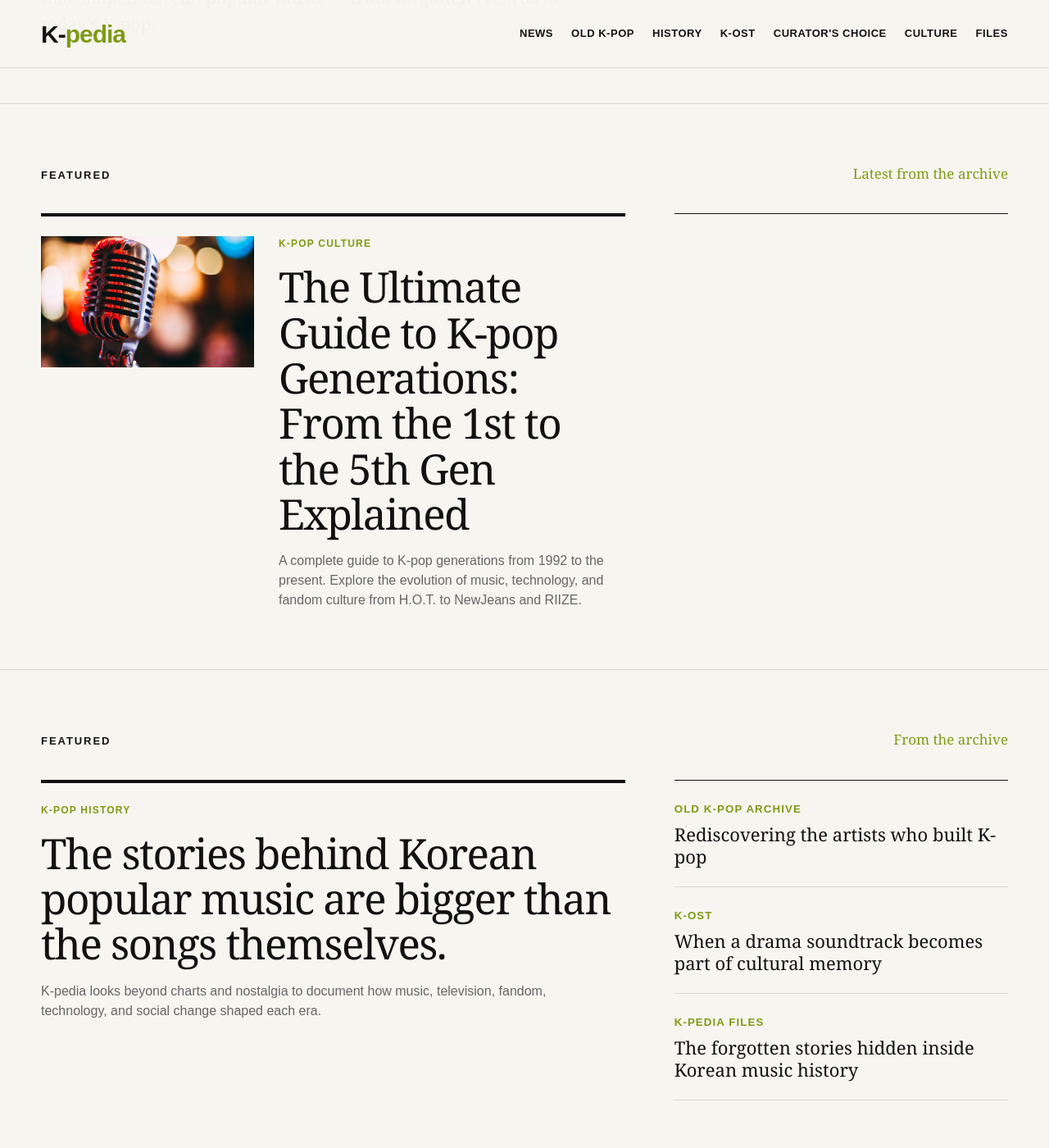
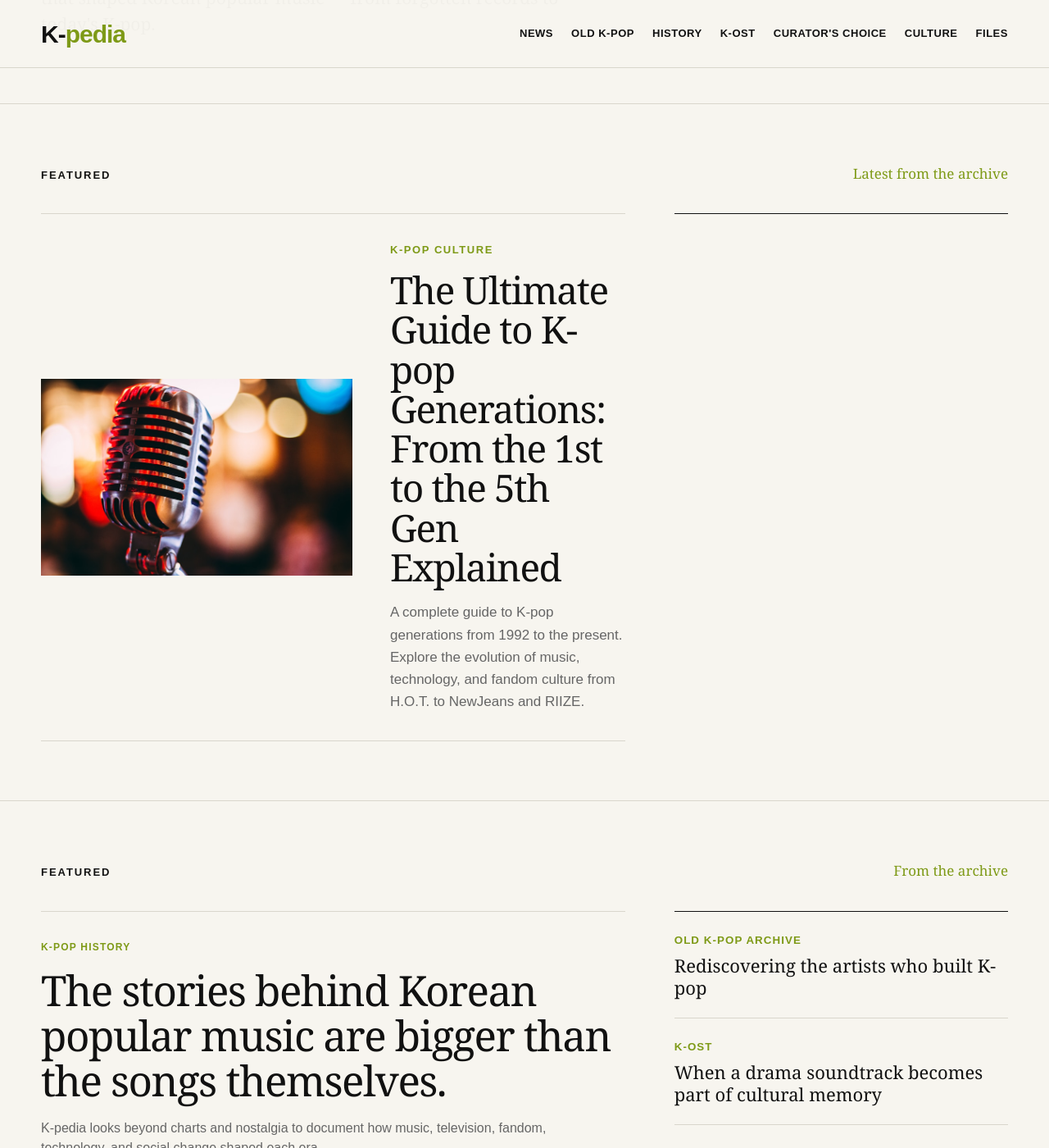
Before and after one commit to kpopkpedia/Kcurator, a Jekyll site: the page built from index.html, in a window 1280 px wide and 1400 px high, scrolled down 573 px. Shown: the whole window at 82% size. Built offline with Jekyll 4.4.1, drawn with Linux system fonts in a browser that asks for light colours.

Commit message:
Update index.html

```diff
--- a/index.html
+++ b/index.html
@@ -326,45 +326,75 @@ layout: null
         margin-top: 8px;
       }
     }
+.featured-main {
+  padding: 34px 0;
+  border-top: 1px solid #d9d6cc;
+  border-bottom: 1px solid #d9d6cc;
+}
+
 .featured-main-inner {
-  display: flex;
-  align-items: flex-start;
-  gap: 30px;
+  display: grid;
+  grid-template-columns: 380px 1fr;
+  gap: 46px;
+  align-items: center;
 }
 
 .featured-image-link {
   display: block;
-  width: 260px;
-  min-width: 260px;
+  width: 100%;
 }
 
 .featured-image-link img {
   display: block;
-  width: 260px;
-  height: 160px;
+  width: 100%;
+  height: 240px;
   object-fit: cover;
 }
 
-.featured-text {
-  flex: 1;
-  min-width: 0;
+.featured-text .label {
+  margin-bottom: 14px;
+  color: #7e9a17;
+  font-size: 13px;
+  font-weight: 800;
+  letter-spacing: 0.12em;
+  text-transform: uppercase;
 }
 
-@media (max-width: 700px) {
+.featured-text h3 {
+  margin: 0;
+  max-width: 700px;
+  font-family: Georgia, "Times New Roman", serif;
+  font-size: 46px;
+  line-height: 1.05;
+  font-weight: 500;
+  letter-spacing: -0.03em;
+}
+
+.featured-text h3 a:hover {
+  color: #7e9a17;
+}
+
+.featured-text p {
+  max-width: 680px;
+  margin-top: 18px;
+  color: #666;
+  font-size: 17px;
+  line-height: 1.6;
+}
+
+@media (max-width: 850px) {
   .featured-main-inner {
-    display: block;
-  }
-
-  .featured-image-link {
-    width: 100%;
-    margin-bottom: 22px;
+    grid-template-columns: 1fr;
+    gap: 26px;
   }
 
   .featured-image-link img {
-    width: 100%;
     height: auto;
     aspect-ratio: 16 / 9;
-    object-fit: cover;
+  }
+
+  .featured-text h3 {
+    font-size: 38px;
   }
 }
   </style>
```
